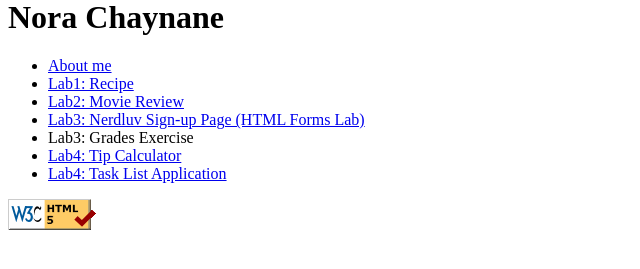
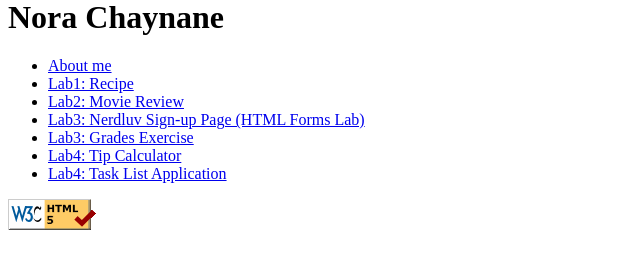
Before and after one commit to norachaynane/WAP_LAB, a plain HTML site: page index.html in a window 1280 px wide. Shown: the part 143-412 px from the top of the page, without its empty margins (0-640 px from the left). Drawn offline with Linux system fonts and the light colour scheme.

Commit message:
Update index.html

```diff
--- a/index.html
+++ b/index.html
@@ -27,7 +27,7 @@
             <a href="lab3/nerdluv.html">  Lab3: Nerdluv Sign-up Page (HTML Forms Lab) </a>
         </li>
         <li>
-             Lab3: Grades Exercise
+            <a href="lab3/gradedexercise.html">  Lab3: Grades Exercise </a>
         </li>
          <li>
             <a href="lab4/Tip Calculator.html">  Lab4: Tip Calculator </a>
```
